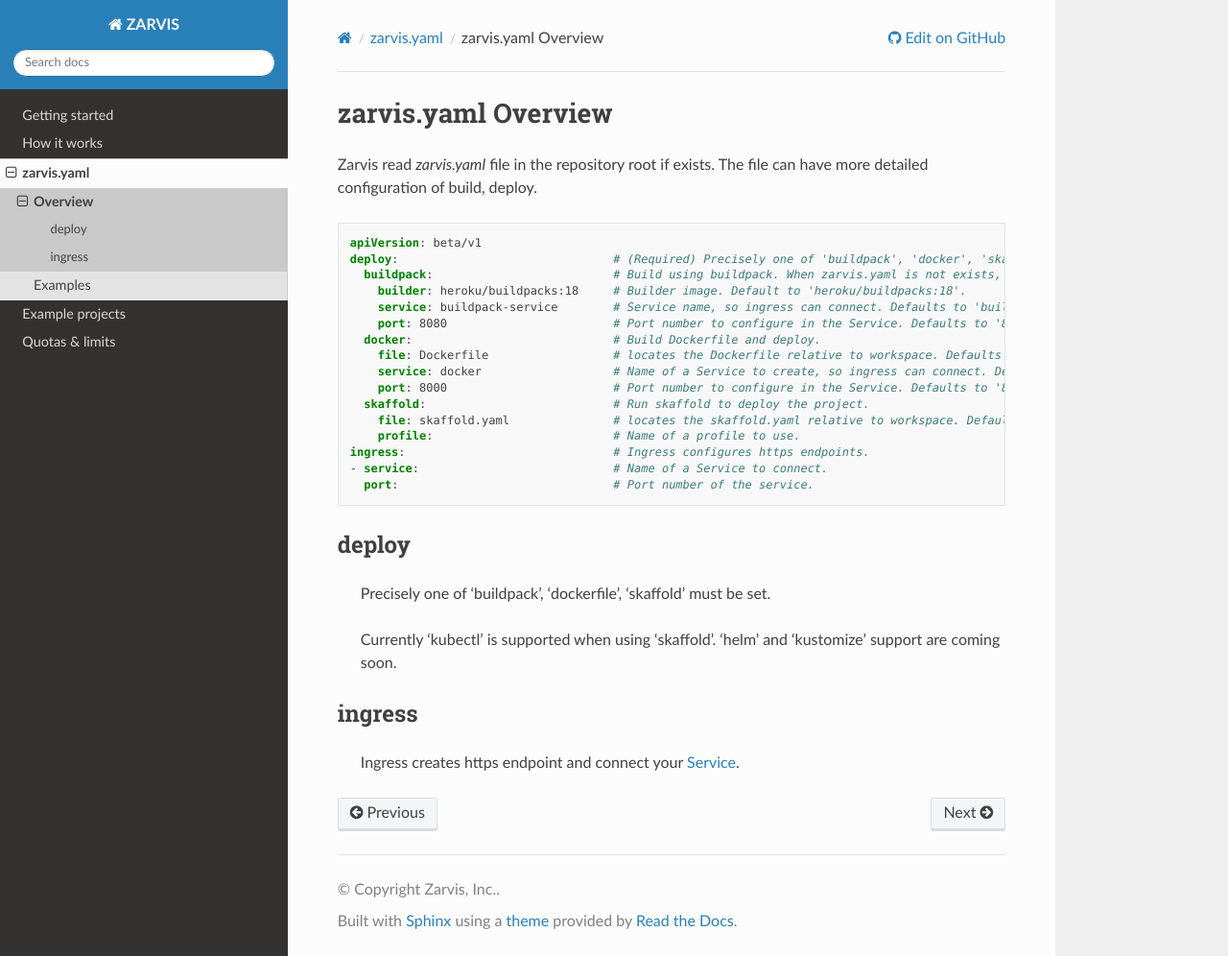
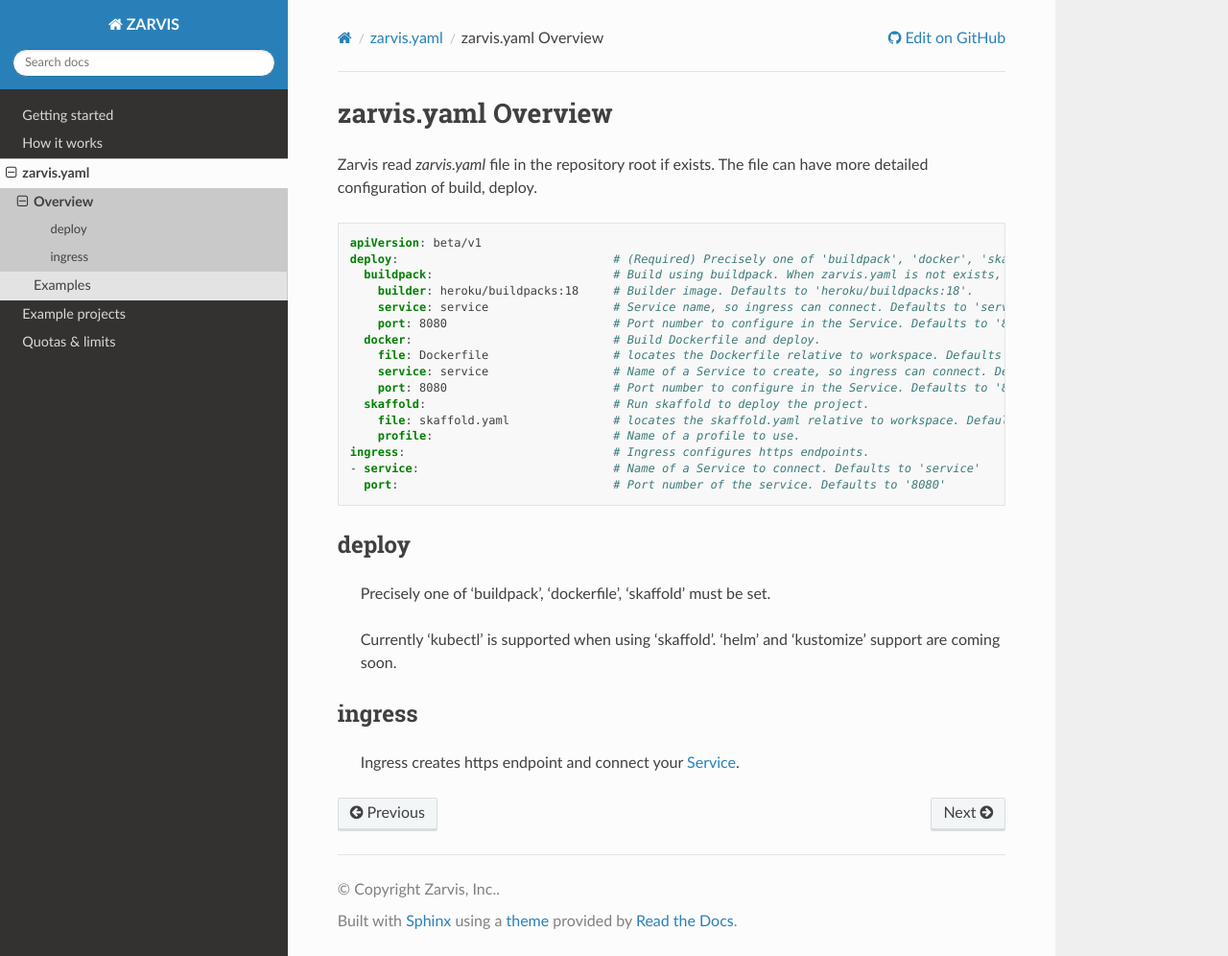
Before and after one commit to zarvis-ai/community, a Sphinx documentation site: the page built from docs/zarvis_yaml/overview.rst, in a window 1280 px wide and 996 px high. Shown: the whole window at 96% size. Built offline with Sphinx 7.4.7 and the Read the Docs theme 2.0.0, drawn with Linux system fonts in a browser that asks for light colours.

Commit message:
update default service name and port number

```diff
--- a/docs/zarvis_yaml/example.rst
+++ b/docs/zarvis_yaml/example.rst
@@ -14,7 +14,7 @@
     deploy:
       skaffold: {}            # make sure empty object is assigned
     ingress:
-      - serviceName: public   # name of a Kubernetes Service resource want to connect to the public endpoint
+      - serviceName: my-service   # name of a Kubernetes Service resource want to connect to the public endpoint
         port: 8080
 
 
@@ -31,7 +31,7 @@
       skaffold:
         profile: production
     ingress:
-      - serviceName: public
+      - serviceName: my-service
         port: 8080
 
 Dockerfile
--- a/docs/zarvis_yaml/overview.rst
+++ b/docs/zarvis_yaml/overview.rst
@@ -10,19 +10,19 @@
     apiVersion: beta/v1
     deploy:                               # (Required) Precisely one of 'buildpack', 'docker', 'skaffold' must be set.
       buildpack:                          # Build using buildpack. When zarvis.yaml is not exists, this is the default.
-        builder: heroku/buildpacks:18     # Builder image. Default to 'heroku/buildpacks:18'.
-        service: buildpack-service        # Service name, so ingress can connect. Defaults to 'buildpack-service'
+        builder: heroku/buildpacks:18     # Builder image. Defaults to 'heroku/buildpacks:18'.
+        service: service                  # Service name, so ingress can connect. Defaults to 'service'
         port: 8080                        # Port number to configure in the Service. Defaults to '8080'.
       docker:                             # Build Dockerfile and deploy.
         file: Dockerfile                  # locates the Dockerfile relative to workspace. Defaults to 'Dockerfile'.
-        service: docker                   # Name of a Service to create, so ingress can connect. Defaults to 'docker'.
-        port: 8000                        # Port number to configure in the Service. Defaults to '8000'.
+        service: service                  # Name of a Service to create, so ingress can connect. Defaults to 'service'.
+        port: 8080                        # Port number to configure in the Service. Defaults to '8080'.
       skaffold:                           # Run skaffold to deploy the project.
         file: skaffold.yaml               # locates the skaffold.yaml relative to workspace. Defaults to 'skaffold.yaml'.
         profile:                          # Name of a profile to use.
     ingress:                              # Ingress configures https endpoints.
-    - service:                            # Name of a Service to connect.
-      port:                               # Port number of the service.
+    - service:                            # Name of a Service to connect. Defaults to 'service'
+      port:                               # Port number of the service. Defaults to '8080'
 
 
 deploy
```
Also changed, not shown: docs/getting_started/skaffold.rst (+6 -1 lines).
